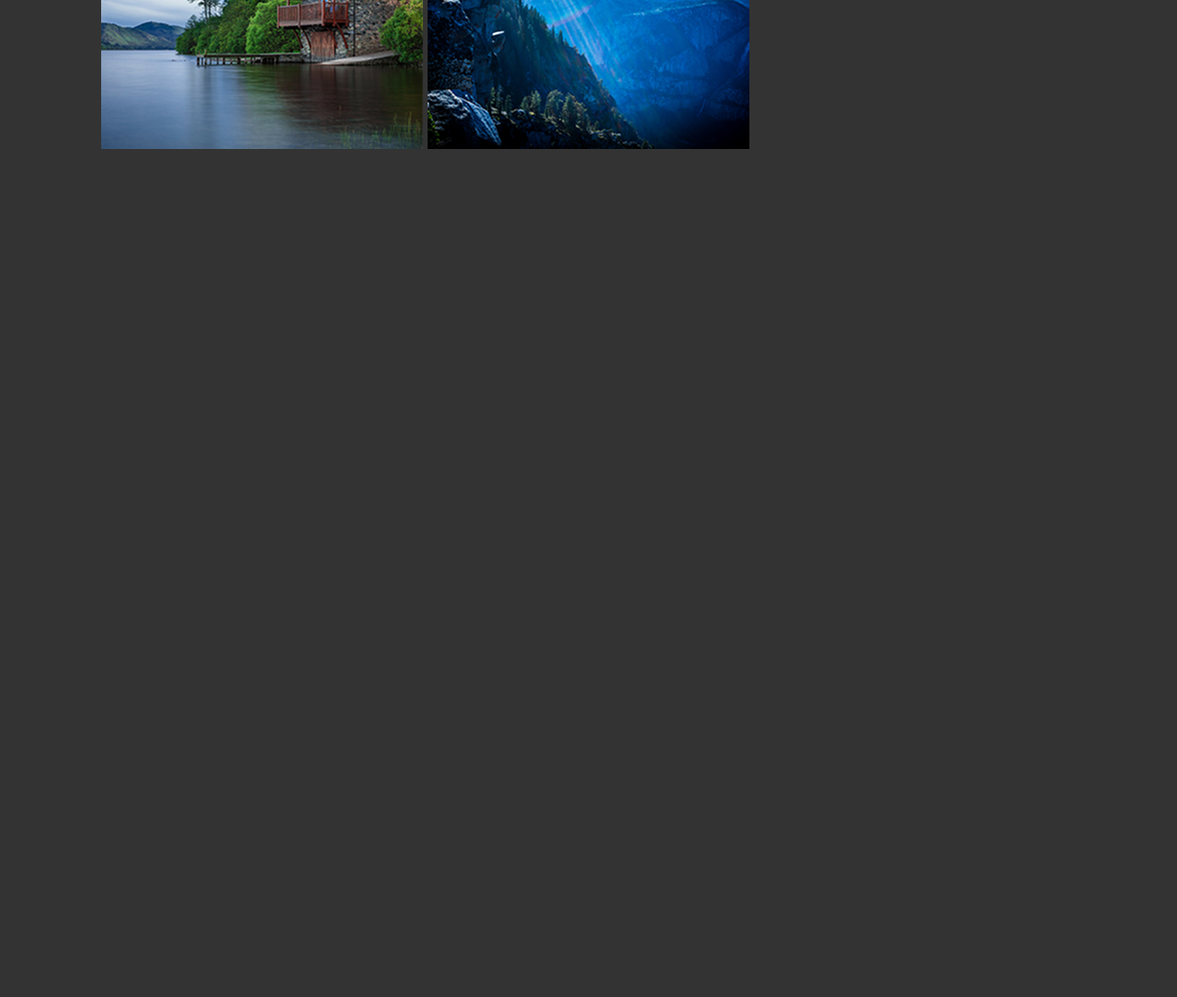
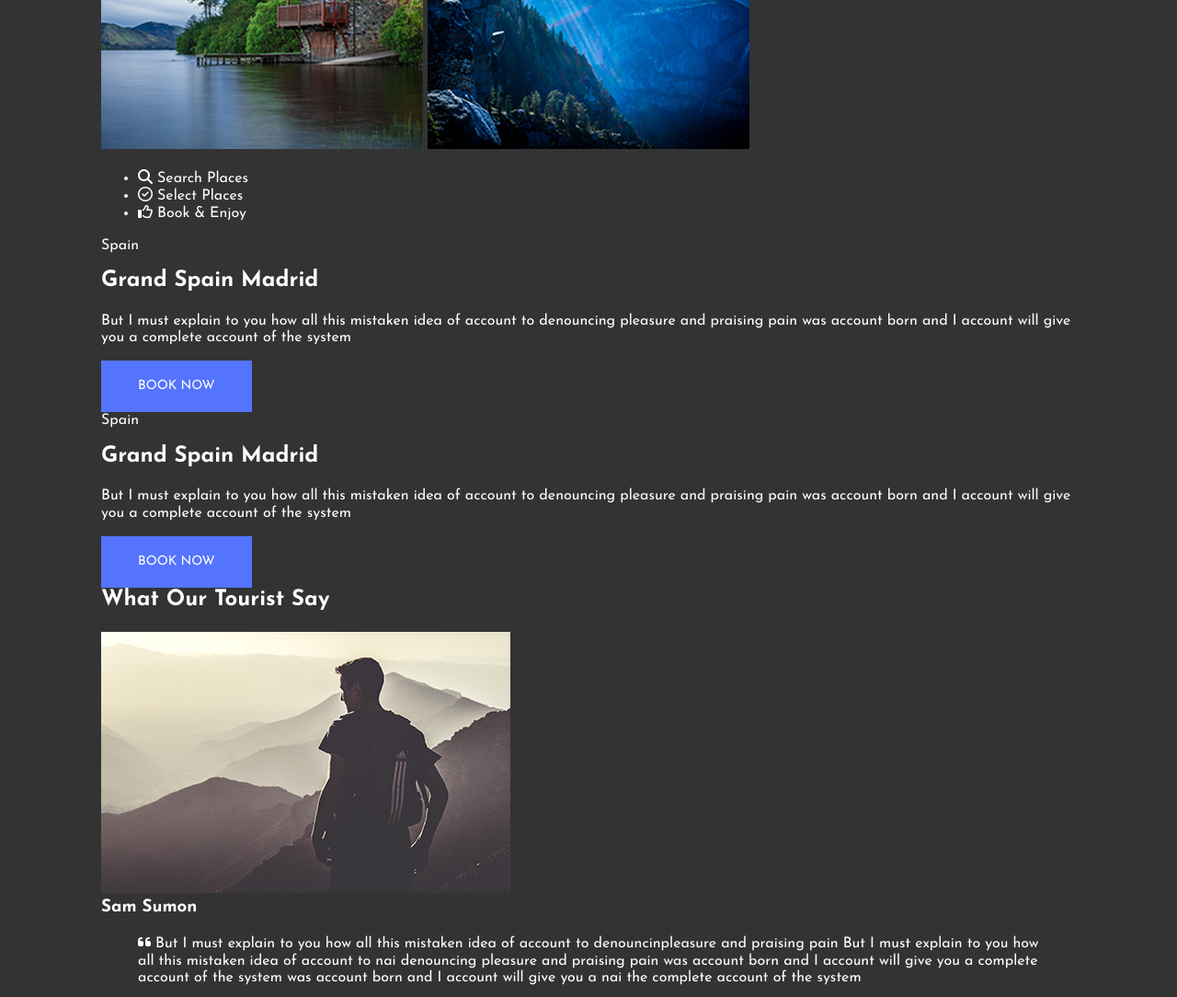
Before and after one commit to adam-laacon/test-your-skills, a plain HTML site: page index.html in a window 1280 px wide. Shown: the part 510-1594 px from the top of the page at 92% size. Before the commit the page ends 800 px from the top, so only its background shows below. Drawn offline with Linux system fonts and the light colour scheme.

Commit message:
Update website styling and backgrounds

```diff
--- a/index.html
+++ b/index.html
@@ -92,3 +92,126 @@
 
             </div>
         </section>
+
+          <section class="services" id="services">
+           <div class="container">
+               <ul>
+                   <li>
+                       <a href="#search-places">
+                           <i class="fa-solid fa-magnifying-glass"></i>
+                           <span>Search Places</span>
+                       </a>
+                   </li>
+
+
+                   <li>
+                       <a href="#travel-with-us">
+                           <i class="fa-regular fa-circle-check"></i>
+                           <span>Select Places</span>
+                       </a>
+                   </li>
+
+
+                   <li>
+                       <a href="#travel-with-us">
+                           <i class="fa-regular fa-thumbs-up"></i>
+                           <span>Book &amp; Enjoy</span>
+                       </a>
+                   </li>
+               </ul>
+           </div>
+       </section>
+
+
+       <section class="destination destination-one" id="search-places">
+           <div class="container destination-layout">
+               <article class="destination-card">
+                   <p>Spain</p>
+                   <h2>Grand Spain Madrid</h2>
+
+
+                   <p>
+                       But I must explain to you how all this mistaken idea
+                       of account to denouncing pleasure and praising pain
+                       was account born and I account will give you a
+                       complete account of the system
+                   </p>
+
+
+                   <a href="#contact" class="btn">Book Now</a>
+               </article>
+           </div>
+       </section>
+
+
+       <section class="destination destination-two" id="travel-with-us">
+           <div class="container destination-layout">
+               <article class="destination-card">
+                   <p>Spain</p>
+                   <h2>Grand Spain Madrid</h2>
+
+
+                   <p>
+                       But I must explain to you how all this mistaken idea
+                       of account to denouncing pleasure and praising pain
+                       was account born and I account will give you a
+                       complete account of the system
+                   </p>
+
+
+                   <a href="#contact" class="btn">Book Now</a>
+               </article>
+           </div>
+       </section>
+
+
+       <section class="testimonials">
+           <div class="container">
+               <h2>What Our Tourist Say</h2>
+
+
+               <article class="testimonial-card">
+                   <img src="images/man.png" alt="Tourist in the mountains">
+
+
+                   <div class="testimonial-text">
+                       <h3>Sam Sumon</h3>
+
+
+                       <blockquote>
+                           <i class="fa-solid fa-quote-left"></i>
+                           But I must explain to you how all this mistaken
+                           idea of account to denouncinpleasure and praising
+                           pain But I must explain to you how all this
+                           mistaken idea of account to nai denouncing
+                           pleasure and praising pain was account born and
+                           I account will give you a complete account of
+                           the system was account born and I account will
+                           give you a nai the complete account of the system
+                       </blockquote>
+                   </div>
+               </article>
+           </div>
+       </section>
+
+
+   </main>
+
+
+   <footer id="contact">
+       <h2>Bhromaon</h2>
+       <p>Safe Travel Anywhere</p>
+
+
+       <ul class="social-links">
+           <li><a href="https://www.facebook.com/" aria-label="Facebook"><i class="fa-brands fa-facebook-f"></i></a></li>
+           <li><a href="https://www.twitter.com/" aria-label="Twitter"><i class="fa-brands fa-twitter"></i></a></li>
+           <li><a href="https://www.linkedin.com/" aria-label="LinkedIn"><i class="fa-brands fa-linkedin-in"></i></a></li>
+           <li><a href="https://www.youtube.com/" aria-label="YouTube"><i class="fa-brands fa-youtube"></i></a></li>
+           <li><a href="https://www.pinterest.com/" aria-label="Pinterest"><i class="fa-brands fa-pinterest-p"></i></a></li>
+       </ul>
+   </footer>
+
+
+</body>
+</html>
```
